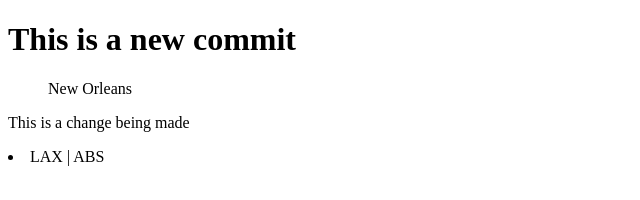
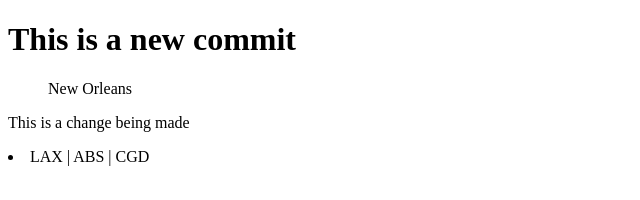
Before and after one commit to Franxbj/skills-release-based-workflow, a plain HTML site: page new-release.html in a window 1280 px wide. Shown: the full height of the page, 0-640 px from the left. Drawn offline with Linux system fonts and the light colour scheme.

Commit message:
AB#12 Update new-release.html

```diff
--- a/new-release.html
+++ b/new-release.html
@@ -12,7 +12,7 @@
     </ul>
     <p>This is a change being made</p>
     <li>
-        LAX | ABS
+        LAX | ABS | CGD
     </li>
 </body>
 </html>
```
